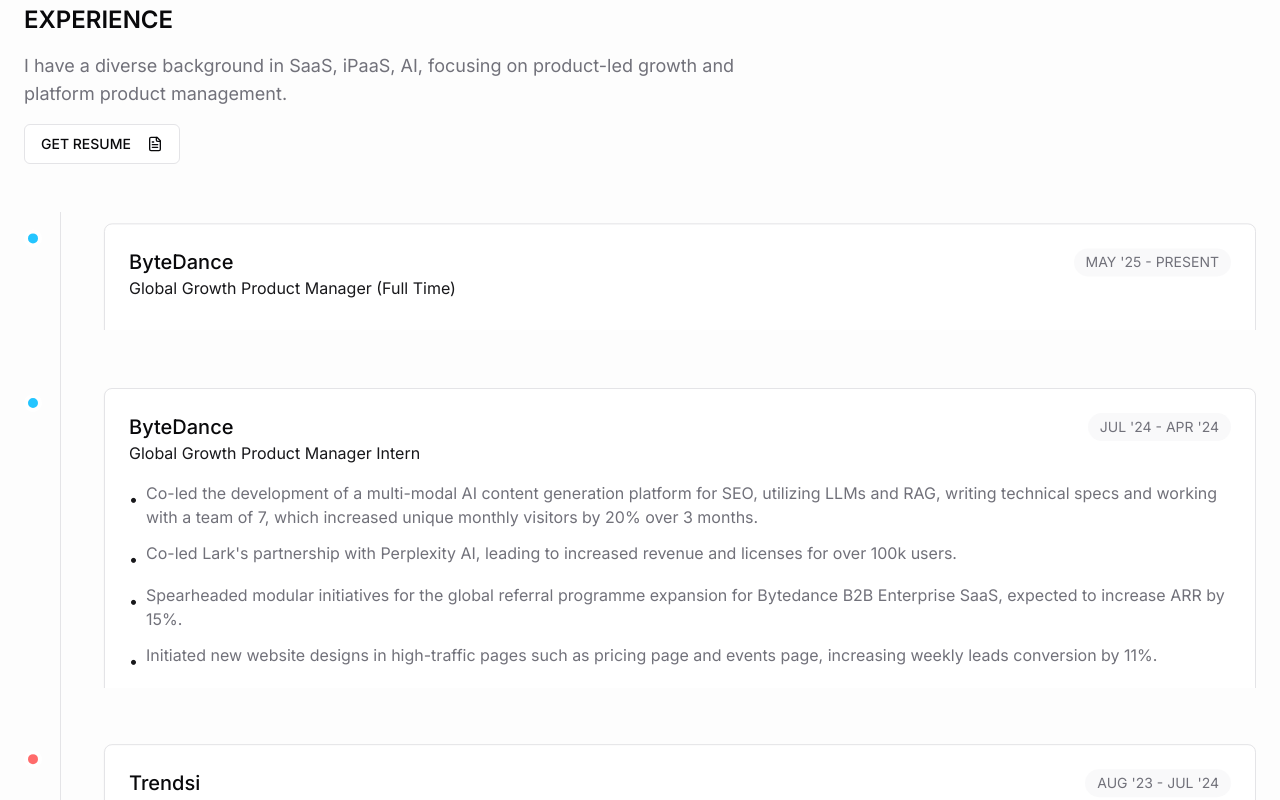
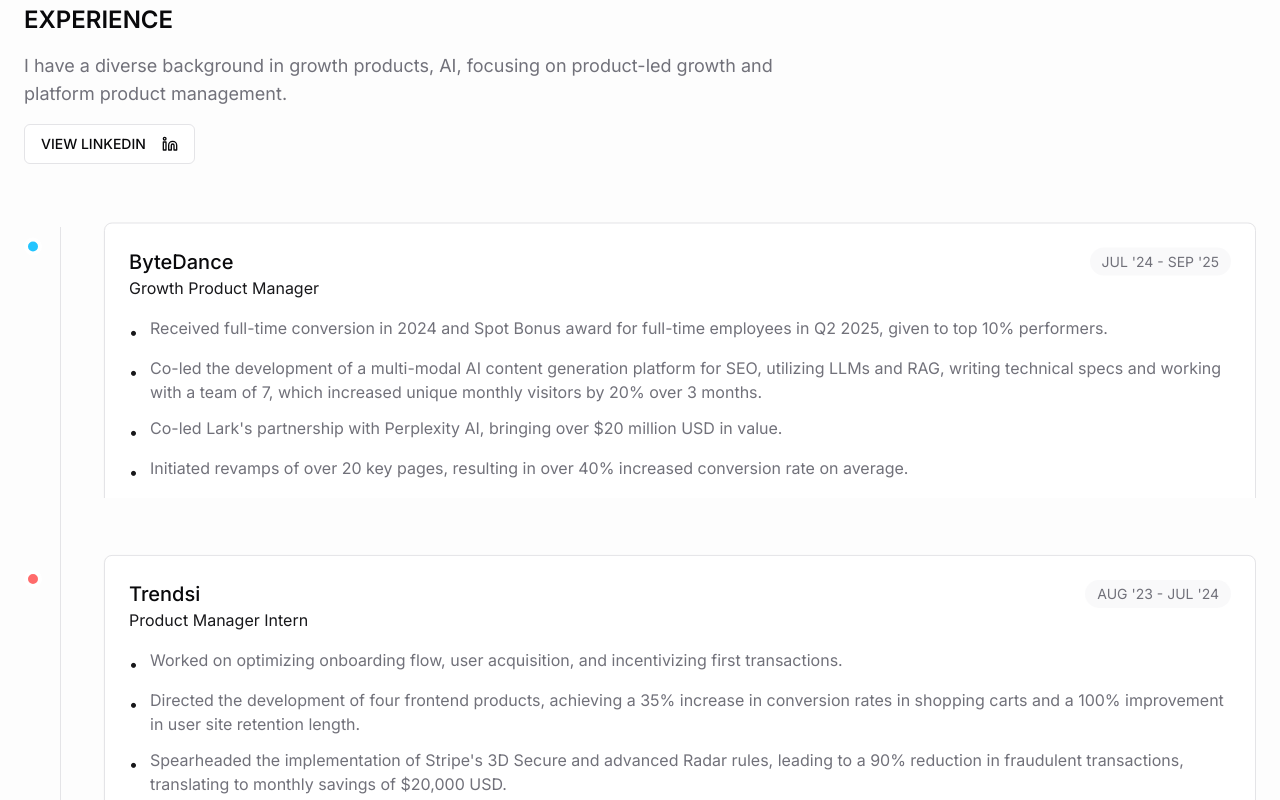
Before and after one commit to JamesLiuZX/james-portfolio, a Next.js app: page / in a window 1280 px wide. Shown: the part 1580-2380 px from the top of the page. Built offline with nearby package versions, Linux system fonts and the light colour scheme.

Commit message:
Fix experience section

```diff
--- a/components/experience.tsx
+++ b/components/experience.tsx
@@ -2,7 +2,7 @@
 import { useInView } from "react-intersection-observer"
 import { motion } from "framer-motion"
 import { Button } from "@/components/ui/button"
-import { FileText } from "lucide-react"
+import { FileText, Linkedin } from "lucide-react"
 import ParallaxSection from "./parallax-section"
 
 interface Experience {
@@ -24,22 +24,13 @@ export default function Experience() {
   const experiences: Experience[] = [
     {
       company: "ByteDance",
-      role: "Global Growth Product Manager (Full Time)",
-      period: "MAY  '25 - PRESENT",
+      role: "Growth Product Manager",
+      period: "JUL '24 - SEP '25",
       description: [
-      ],
-      expanded: false,
-      color: "#24C5FF",
-    },
-    {
-      company: "ByteDance",
-      role: "Global Growth Product Manager Intern",
-      period: "JUL '24 - APR '24",
-      description: [
+        "Received full-time conversion in 2024 and Spot Bonus award for full-time employees in Q2 2025, given to top 10% performers.",
         "Co-led the development of a multi-modal AI content generation platform for SEO, utilizing LLMs and RAG, writing technical specs and working with a team of 7, which increased unique monthly visitors by 20% over 3 months.",
-        "Co-led Lark's partnership with Perplexity AI, leading to increased revenue and licenses for over 100k users.",
-        "Spearheaded modular initiatives for the global referral programme expansion for Bytedance B2B Enterprise SaaS, expected to increase ARR by 15%.",
-        "Initiated new website designs in high-traffic pages such as pricing page and events page, increasing weekly leads conversion by 11%.",
+        "Co-led Lark's partnership with Perplexity AI, bringing over $20 million USD in value.",
+        "Initiated revamps of over 20 key pages, resulting in over 40% increased conversion rate on average.",
       ],
       expanded: true,
       color: "#24C5FF",
@@ -49,10 +40,9 @@ export default function Experience() {
       role: "Product Manager Intern",
       period: "AUG '23 - JUL '24",
       description: [
-        "Directed the development of four frontend products such as product similarity recommendation module, achieving a 35% increase in conversion rates in shopping carts and a 100% improvement in user site retention length.",
+        "Worked on optimizing onboarding flow, user acquisition, and incentivizing first transactions.",
+        "Directed the development of four frontend products, achieving a 35% increase in conversion rates in shopping carts and a 100% improvement in user site retention length.",
         "Spearheaded the implementation of Stripe's 3D Secure and advanced Radar rules, leading to a 90% reduction in fraudulent transactions, translating to monthly savings of $20,000 USD.",
-        "Initiated and guided the development of a novel revenue stream through international wholesale overseas freight, anticipated to contribute 25% to Trendsi's annual revenue.",
-        "Co-led Trendsi's strategic venture into the Canadian and Mexican markets, overseeing a comprehensive overhaul of the design, logistics, and optimizing payment processes.",
         "Enhanced website visibility and user experience by boosting SEO rankings by 26% and accelerating page load speeds by 20%.",
       ],
       color: "#FF6B6B",
@@ -119,7 +109,7 @@ export default function Experience() {
               animate={inView ? { opacity: 1, y: 0 } : { opacity: 0, y: 20 }}
               transition={{ duration: 0.6, delay: 0.2 }}
             >
-              I have a diverse background in SaaS, iPaaS, AI, focusing on product-led growth and platform product
+              I have a diverse background in growth products, AI, focusing on product-led growth and platform product
               management.
             </motion.p>
 
@@ -128,12 +118,19 @@ export default function Experience() {
               animate={inView ? { opacity: 1, y: 0 } : { opacity: 0, y: 20 }}
               transition={{ duration: 0.6, delay: 0.3 }}
             >
-              <Button className="group" variant="outline">
-                GET RESUME
-                <FileText className="ml-2 h-4 w-4 transition-transform group-hover:translate-y-1" />
-              </Button>
+              <a
+                href="https://www.linkedin.com/in/james-liu-zx/"
+                target="_blank"
+                rel="noopener noreferrer"
+              >
+                <Button className="group" variant="outline">
+                  VIEW LINKEDIN
+                  <Linkedin className="ml-2 h-4 w-4 transition-transform group-hover:translate-y-1" />
+                </Button>
+              </a>
             </motion.div>
           </div>
+
 
           <motion.div
             className="space-y-10"
@@ -142,7 +139,8 @@ export default function Experience() {
             transition={{ duration: 0.6, delay: 0.4 }}
           >
             <div className="relative">
-              <div className="absolute left-9 top-0 bottom-0 w-px bg-border" />
+              {/* move the vertical line down a bit so it doesn't clash with the card border */}
+              <div className="absolute left-9 top-[15px] bottom-6 w-px bg-border" />
 
               {experiences.map((exp, index) => (
                 <ParallaxSection key={index} offset={20} className="mb-12 last:mb-0">
@@ -153,8 +151,8 @@ export default function Experience() {
                     transition={{ duration: 0.5, delay: 0.1 * index }}
                   >
                     <div
-                      className="absolute left-0 w-[18px] h-[18px] rounded-full border-4 border-background z-10"
-                      style={{ backgroundColor: exp.color || "#888", top: "6px" }}
+                      className="absolute left-0 w-[18px] h-[18px] rounded-full border-4 border-background z-20"
+                      style={{ backgroundColor: exp.color || "#888", top: "15px" }}
                     />
 
                     <div className="bg-card rounded-lg p-6 border border-border shadow-sm hover:shadow-md transition-shadow">
@@ -171,8 +169,8 @@ export default function Experience() {
                       <ul className="space-y-3 text-muted-foreground">
                         {exp.description.map((item, i) => (
                           <li key={i} className="flex items-start">
-                            <span className="mr-2 mt-1.5 text-primary">•</span>
-                            <span>{item}</span>
+                            <span className="mr-3 mt-1 text-primary">•</span>
+                            <span className="flex-1">{item}</span>
                           </li>
                         ))}
                       </ul>
```
